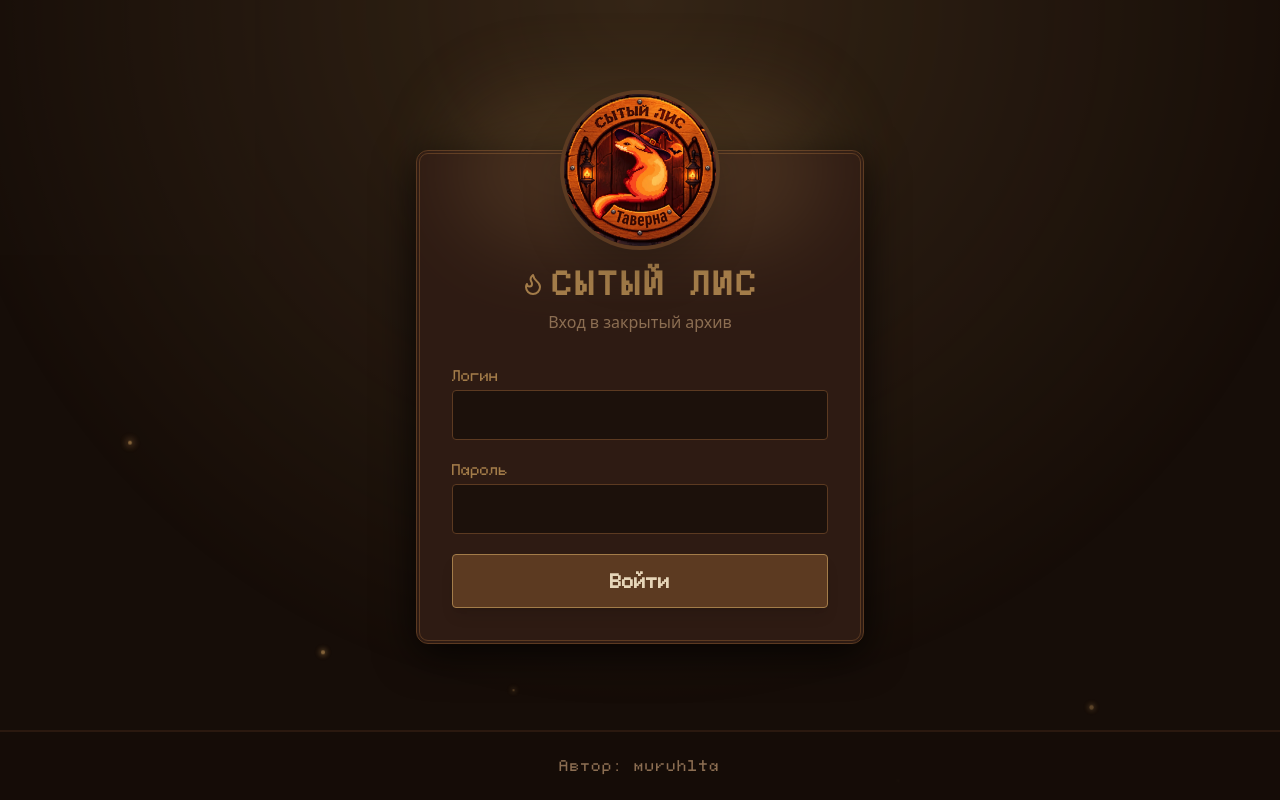
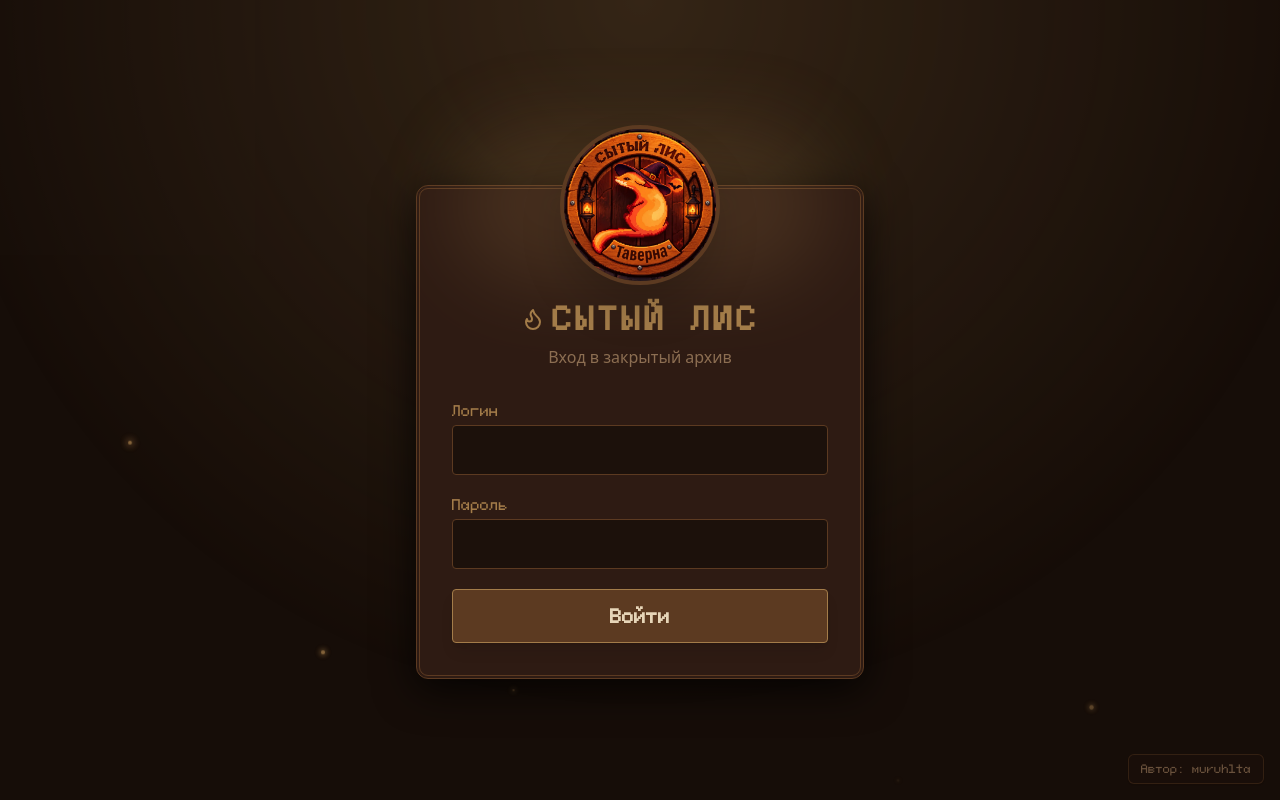
Before and after one commit to Muruhita/Divishbt, a Next.js app: page / in a window 1280 px wide. Built offline with nearby package versions, Linux system fonts and the light colour scheme.

Commit message:
Update page.tsx

```diff
--- a/app/page.tsx
+++ b/app/page.tsx
@@ -58,18 +58,15 @@ export default function TavernArchive() {
   const [selectedCategory, setSelectedCategory] = useState("Все");
   const [view, setView] = useState<"home" | "archive" | "admin">("home");
 
-  // Состояния для просмотра и редактирования
   const [selectedImage, setSelectedImage] = useState<string | null>(null);
   const [editingItem, setEditingItem] = useState<ArchiveItem | null>(null);
 
-  // Auth State
   const [user, setUser] = useState<User | null>(null);
   const [loginUser, setLoginUser] = useState("");
   const [loginPass, setLoginPass] = useState("");
   const [loginError, setLoginError] = useState("");
   const [isCheckingAuth, setIsCheckingAuth] = useState(true);
 
-  // Admin State
   const [newItems, setNewItems] = useState<NewArchiveItem[]>([{ ...INITIAL_NEW_ITEM }]);
   const [newAcc, setNewAcc] = useState({ account_name: "", username: "", password: "", role: "low" });
   const [autoUser, setAutoUser] = useState(false);
@@ -396,7 +393,6 @@ export default function TavernArchive() {
   return (
     <main className="min-h-screen relative overflow-hidden bg-[#160d08] text-[#e6d5b8] font-sans flex flex-col">
 
-      {/* ПОЛНОЭКРАННЫЙ ПРОСМОТР КАРТИНКИ */}
       {selectedImage && (
         <div
           className="fixed inset-0 z-[999] bg-black/90 backdrop-blur-sm flex items-center justify-center p-4 cursor-zoom-out animate-fade-in"
@@ -411,7 +407,6 @@ export default function TavernArchive() {
         </div>
       )}
 
-      {/* ОКНО РЕДАКТИРОВАНИЯ ЗАПИСИ */}
       {editingItem && (
         <div className="fixed inset-0 z-[200] bg-black/80 backdrop-blur-sm flex items-center justify-center p-4 animate-fade-in overflow-y-auto">
           <div className="bg-[#2e1b13] border-double border-4 border-[#5c3a21] p-6 rounded-xl shadow-2xl w-full max-w-2xl my-8 relative">
@@ -672,12 +667,10 @@ export default function TavernArchive() {
         </div>
       )}
 
-      {/* ДОБАВЛЕННЫЙ ФУТЕР */}
-      <footer className="w-full text-center py-6 mt-auto relative z-10 border-t-2 border-[#5c3a21]/30 bg-[#160d08]/80">
-        <p className="text-[#8c6e52] font-pixeloid-mono tracking-widest text-sm">
-          Автор: muruh1ta
-        </p>
-      </footer>
+      {/* МАЛЕНЬКАЯ ПЛАШКА АВТОРА В УГЛУ */}
+      <div className="fixed bottom-4 right-4 z-[100] bg-[#1c110b]/70 backdrop-blur-sm border border-[#5c3a21]/40 px-3 py-1.5 rounded-md text-[11px] text-[#8c6e52]/70 font-pixeloid-mono hover:text-[#a37c49] hover:bg-[#2e1b13] hover:border-[#a37c49]/50 transition-all duration-300 cursor-default select-none shadow-sm">
+        Автор: muruh1ta
+      </div>
 
     </main>
   );
```
